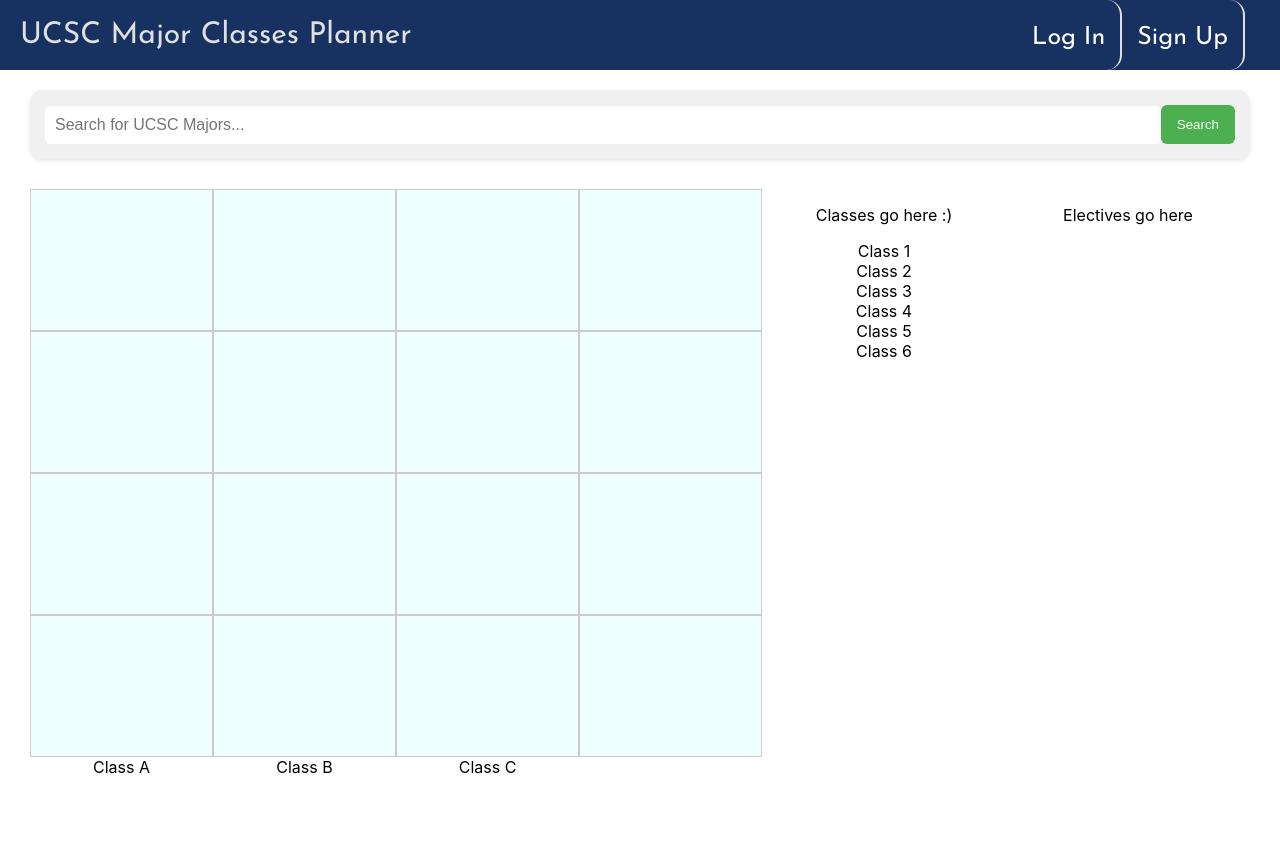
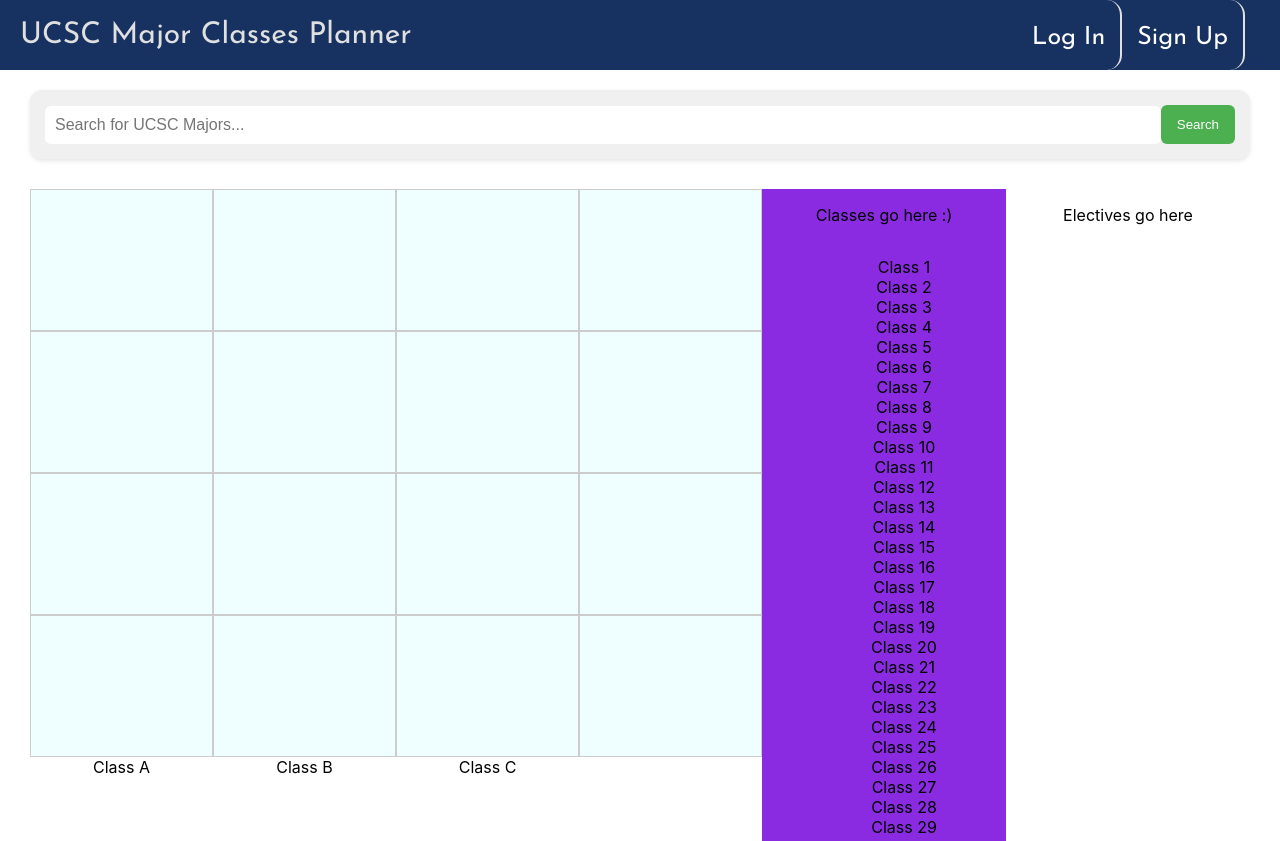
Before and after one commit to PurrGod/college-planner-webapp, a React (Create React App) app: page / in a window 1280 px wide. Before the commit the page ends 800 px from the top, so only its background shows below. Built offline with nearby package versions, Linux system fonts and the light colour scheme; the HTML template or start-up script is replaced by a standard one.

Commit message:
scroll bar
added scroll bar under classes list

```diff
--- a/src/Calendar.css
+++ b/src/Calendar.css
@@ -13,3 +13,7 @@
 .electives {
   width: 20%;
 }
+.classes-list{
+  background-color: blueviolet;
+  height: auto;
+}
--- a/src/ClassesList.css
+++ b/src/ClassesList.css
@@ -0,0 +1,4 @@
+.classes-list-section {
+    max-height: 600px; /* Set a maximum height for the container */
+    overflow-y: auto; /* Enable vertical scrollbar if content overflows */
+  }
--- a/src/ClassesList.js
+++ b/src/ClassesList.js
@@ -1,7 +1,12 @@
 // ClassesList.js
 import React from 'react';
+import './ClassesList.css'; // Import the CSS file
 
-const classesList = ["Class 1", "Class 2", "Class 3", "Class 4", "Class 5", "Class 6"];
+const classesList = [];
+
+for (let i = 1; i <= 70; i++) {
+  classesList.push(`Class ${i}`);
+}
 
 const ClassesList = () => {
   const handleDragStart = (e, className) => {
@@ -12,6 +17,8 @@
   return (
     <div>
       <p>Classes go here :)</p>
+      <div className="classes-list-section">
+        <ul className="classes-list-ul">
           {classesList.map((className) => (
             <div
               key={className}
@@ -21,6 +28,8 @@
               {className}
             </div>
           ))}
+        </ul>
+      </div>
     </div>
   );
 };
--- a/src/GridComponent.css
+++ b/src/GridComponent.css
@@ -24,11 +24,11 @@
     /* align text component */
 }
 .grid-cell:hover {
-    background: #ddd;
+    background: #fffc4342;
 }
 
 .grid-cell>div {
-    border: 1px solid #ccc;
+    border: 1px solid #cccccc9d;
 }
 
 
```
Lines whose indentation alone changed are shown as unchanged.
